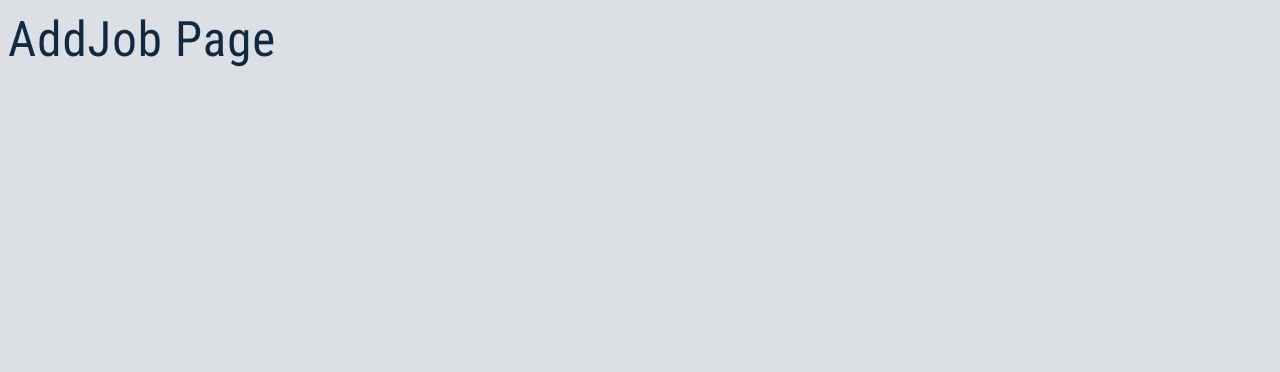
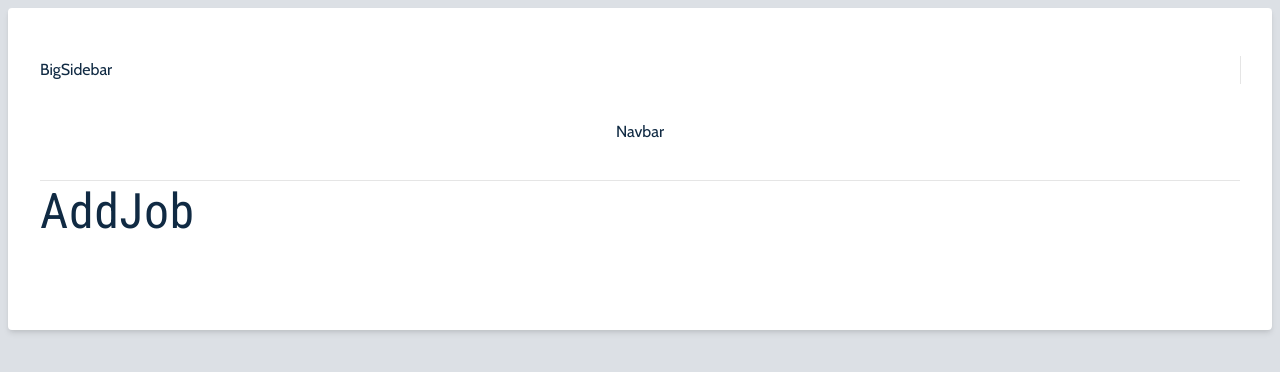
Before and after one commit to mcwhopper63/fixmysinkpls-client-only, a React (Vite) app: page /dashboard in a window 1280 px wide. Shown: the top 372 px of the page. Built offline with nearby package versions, Linux system fonts and the light colour scheme.

Commit message:
added dashboard

```diff
--- a/src/assets/wrappers/RegisterPage.js
+++ b/src/assets/wrappers/RegisterPage.js
@@ -13,7 +13,7 @@
         border-top: 5px solid var(--primary-500);
     }
 
-    h4 {
+    h3 {
         text-align: center;
     }
     p {
--- /dev/null
+++ b/src/components/BigSidebar.jsx
@@ -0,0 +1,6 @@
+import Wrapper from '../assets/wrappers/BigSidebar';
+
+const BigSidebar = () => {
+    return <Wrapper>BigSidebar</Wrapper>;
+};
+export default BigSidebar;
--- /dev/null
+++ b/src/components/Navbar.jsx
@@ -0,0 +1,6 @@
+import Wrapper from '../assets/wrappers/Navbar';
+
+const Navbar = () => {
+    return <Wrapper>Navbar</Wrapper>;
+};
+export default Navbar;
--- /dev/null
+++ b/src/components/SmallSidebar.jsx
@@ -0,0 +1,6 @@
+import Wrapper from '../assets/wrappers/SmallSidebar';
+
+const SmallSidebar = () => {
+    return <Wrapper>SmallSidebar</Wrapper>;
+};
+export default SmallSidebar;
--- a/src/components/index.js
+++ b/src/components/index.js
@@ -1,2 +1,5 @@
 export { default as Logo } from './Logo';
 export { default as FormRow } from './FormRow';
+export { default as BigSidebar } from './BigSidebar';
+export { default as SmallSidebar } from './SmallSidebar';
+export { default as Navbar } from './Navbar';
--- a/src/pages/AddJob.jsx
+++ b/src/pages/AddJob.jsx
@@ -1,4 +1,4 @@
 const AddJob = () => {
-    return <h1>AddJob Page</h1>;
+    return <h1>AddJob</h1>;
 };
 export default AddJob;
--- a/src/pages/DashboardLayout.jsx
+++ b/src/pages/DashboardLayout.jsx
@@ -1,10 +1,32 @@
 import { Outlet } from 'react-router-dom';
+import Wrapper from '../assets/wrappers/DashboardFormPage';
+import { Navbar, BigSidebar, SmallSidebar } from '../components';
+import { useState } from 'react';
 
 const DashboardLayout = () => {
+    // temp
+
+    const user = { name: 'john' };
+    const [showSidebar, setShowSidebar] = useState(false);
+    const [isDarkTheme, setIsDarkTheme] = useState(false);
+
+    const toggleDarkTheme = () => {
+        console.log('toggle dark theme');
+    };
+
     return (
-        <div>
-            <Outlet />
-        </div>
+        <Wrapper>
+            <main className="dashboard">
+                <SmallSidebar />
+                <BigSidebar />
+                <div>
+                    <Navbar />
+                    <div className="dashboard-page">
+                        <Outlet />
+                    </div>
+                </div>
+            </main>
+        </Wrapper>
     );
 };
 export default DashboardLayout;
--- a/src/pages/Login.jsx
+++ b/src/pages/Login.jsx
@@ -7,7 +7,7 @@
         <Wrapper>
             <form action="" className="form">
                 <Logo />
-                <h4>login</h4>
+                <h3>login</h3>
                 <FormRow
                     name="email"
                     type="email"
--- a/src/pages/Register.jsx
+++ b/src/pages/Register.jsx
@@ -7,7 +7,7 @@
         <Wrapper>
             <form action="" className="form">
                 <Logo />
-                <h4>Register</h4>
+                <h3>Register</h3>
                 <FormRow type="text" name="name" defaultValue="John" />
                 <FormRow
                     type="text"
```
